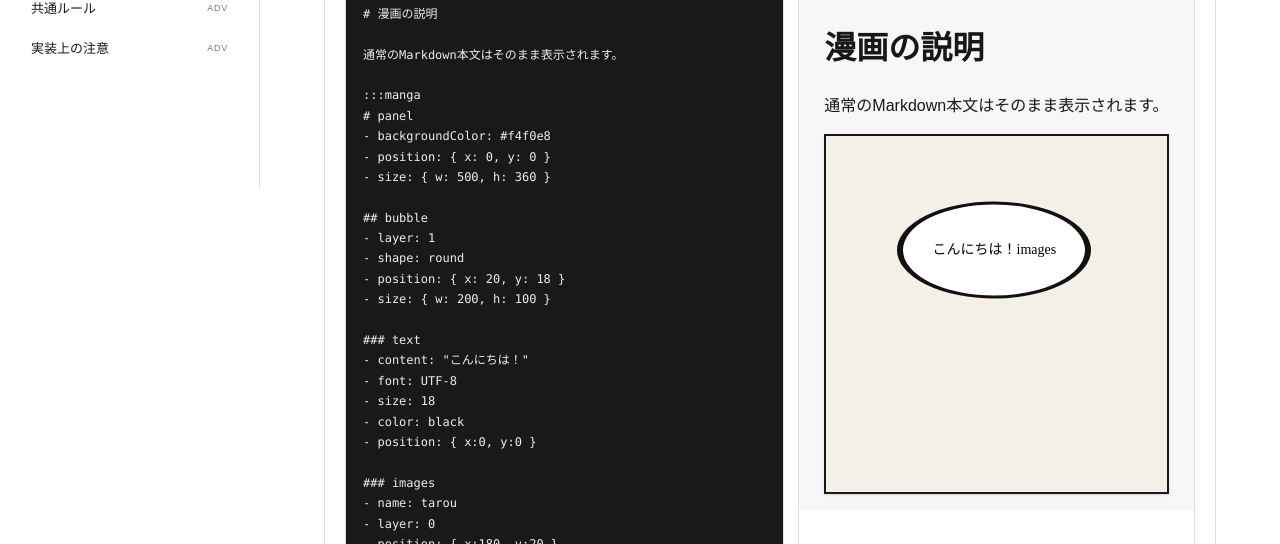
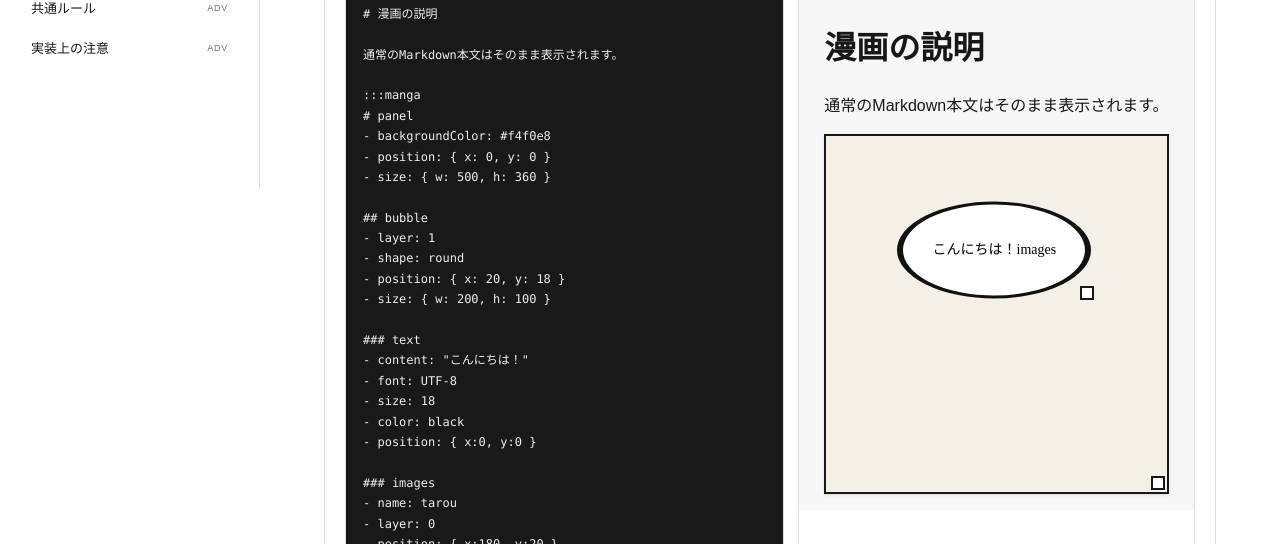
Before and after one commit to Koufuu15/MangaDown, a Vue app: page /guide in a window 1280 px wide. Shown: the part 640-1184 px from the top of the page. Built offline with nearby package versions, Linux system fonts and the light colour scheme.

Commit message:
プレビューからサイズや位置を変更

```diff
--- a/src/assets/writeMD.css
+++ b/src/assets/writeMD.css
@@ -639,3 +639,26 @@
     display:none;
   }
 }
+
+.markdown-preview-item{
+  touch-action:none;
+}
+
+.markdown-preview-item .markdown{
+  cursor:grab;
+  user-select:none;
+}
+
+.markdown-preview-item .markdown:active{cursor:grabbing}
+
+.markdown-resize-handle{
+  position:absolute;
+  right:0;
+  bottom:0;
+  width:14px;
+  height:14px;
+  border:2px solid var(--write-md-line);
+  background:#fff;
+  cursor:nwse-resize;
+  touch-action:none;
+}
--- a/src/components/manga/Panel.vue
+++ b/src/components/manga/Panel.vue
@@ -3,7 +3,7 @@ import { ref } from "vue"
 import { resolveAsset } from "@/utils/assetResolver"
 import Bubble from "./Bubble.vue"
 
-defineProps({
+const props = defineProps({
   panel: {
     type: Object,
     required: true
@@ -12,13 +12,18 @@ defineProps({
 
 const drag = ref(null)
 
-function startDrag(event, target) {
+function getPanelRect(event) {
+  return event.currentTarget.closest(".manga-panel").getBoundingClientRect()
+}
+
+function startDrag(event, target, unit = "percent") {
   if (event.button !== 0) return
 
-  const panelElement = event.currentTarget.closest(".relative")
-  const rect = panelElement.getBoundingClientRect()
+  const rect = getPanelRect(event)
   drag.value = {
+    mode: "drag",
     target,
+    unit,
     startX: event.clientX,
     startY: event.clientY,
     x: target.position?.x ?? 0,
@@ -30,13 +35,43 @@ function startDrag(event, target) {
   event.preventDefault()
 }
 
+function startResize(event, target) {
+  if (event.button !== 0) return
+
+  const rect = getPanelRect(event)
+  drag.value = {
+    mode: "resize",
+    target,
+    startX: event.clientX,
+    startY: event.clientY,
+    x: target.size?.width ?? rect.width,
+    y: target.size?.height ?? rect.height,
+    width: rect.width,
+    height: rect.height
+  }
+  event.currentTarget.setPointerCapture?.(event.pointerId)
+  event.preventDefault()
+}
+
 function moveDrag(event) {
   if (!drag.value) return
 
   const current = drag.value
+  const deltaX = event.clientX - current.startX
+  const deltaY = event.clientY - current.startY
+
+  if (current.mode === "resize") {
+    current.target.size = {
+      width: Math.max(40, current.x + deltaX),
+      height: Math.max(40, current.y + deltaY)
+    }
+    return
+  }
+
+  const scale = current.unit === "percent" ? 100 : 1
   current.target.position = {
-    x: current.x + (event.clientX - current.startX) / current.width * 100,
-    y: current.y + (event.clientY - current.startY) / current.height * 100
+    x: current.x + deltaX / current.width * scale,
+    y: current.y + deltaY / current.height * scale
   }
 }
 
@@ -47,7 +82,11 @@ function endDrag() {
 
 <template>
   <div
-    class="relative shadow-sm overflow-hidden bg-white"
+    class="manga-panel relative shadow-sm overflow-hidden bg-white"
+    @pointerdown.self="startDrag($event, props.panel, 'pixel')"
+    @pointermove="moveDrag"
+    @pointerup="endDrag"
+    @pointercancel="endDrag"
     :style="{
       left: (panel.position?.x ?? 0) + 'px',
       top: (panel.position?.y ?? 0) + 'px',
@@ -59,6 +98,13 @@ function endDrag() {
       borderColor: panel.borderColor ?? '#18181b'
     }"
   >
+    <span
+      class="panel-resize-handle"
+      @pointerdown.stop="startResize($event, props.panel)"
+      @pointermove="moveDrag"
+      @pointerup="endDrag"
+      @pointercancel="endDrag"
+    />
     <template
       v-for="(component, index) in panel.components"
       :key="index"
@@ -73,7 +119,18 @@ function endDrag() {
         :style="{
           zIndex: bubble.layer
         }"
-        @pointerdown="startDrag($event, bubble)"
+        @pointerdown.stop="startDrag($event, bubble)"
+        @pointermove="moveDrag"
+        @pointerup="endDrag"
+        @pointercancel="endDrag"
+      />
+      <span
+        v-if="component.bubble"
+        v-for="bubble in component.bubble"
+        :key="`bubble-resize-${index}`"
+        class="element-resize-handle"
+        :style="{ left: `calc(${bubble.position?.x ?? 0}% + ${(bubble.size?.width ?? 100) - 14}px)`, top: `calc(${bubble.position?.y ?? 0}% + ${(bubble.size?.height ?? 60) - 14}px)`, zIndex: (bubble.layer ?? 0) + 1 }"
+        @pointerdown.stop="startResize($event, bubble)"
         @pointermove="moveDrag"
         @pointerup="endDrag"
         @pointercancel="endDrag"
@@ -93,7 +150,18 @@ function endDrag() {
           height: (image.size?.height ?? 100) + 'px',
           zIndex: image.layer
         }"
-        @pointerdown="startDrag($event, image)"
+        @pointerdown.stop="startDrag($event, image)"
+        @pointermove="moveDrag"
+        @pointerup="endDrag"
+        @pointercancel="endDrag"
+      />
+      <span
+        v-if="component.image"
+        v-for="image in component.image"
+        :key="`image-resize-${index}`"
+        class="element-resize-handle"
+        :style="{ left: `calc(${image.position?.x ?? 0}% + ${(image.size?.width ?? 100) - 14}px)`, top: `calc(${image.position?.y ?? 0}% + ${(image.size?.height ?? 100) - 14}px)`, zIndex: (image.layer ?? 0) + 1 }"
+        @pointerdown.stop="startResize($event, image)"
         @pointermove="moveDrag"
         @pointerup="endDrag"
         @pointercancel="endDrag"
@@ -116,6 +184,28 @@ img:active {
   cursor: grabbing;
 }
 
+.panel-resize-handle,
+.element-resize-handle {
+  position: absolute;
+  width: 14px;
+  height: 14px;
+  border: 2px solid #18181b;
+  background: #fff;
+  cursor: nwse-resize;
+  touch-action: none;
+  user-select: none;
+}
+
+.panel-resize-handle {
+  right: 2px;
+  bottom: 2px;
+  z-index: 10000;
+}
+
+.element-resize-handle {
+  pointer-events: auto;
+}
+
 p {
   margin: 0;
   word-break: break-word;
--- a/src/components/renderer/MarkdownBlock.vue
+++ b/src/components/renderer/MarkdownBlock.vue
@@ -1,4 +1,5 @@
 <script setup>
+import { ref } from "vue"
 import { marked } from "marked"
 
 marked.setOptions({
@@ -7,16 +8,61 @@ marked.setOptions({
 });
 
 const props = defineProps({
-  content:String
+    content:String,
+    editableBlock: {
+        type: Object,
+        default: null
+    }
 })
+
+const resizing = ref(null)
+const moving = ref(null)
+const textStyle = () => props.editableBlock ? {
+    position: "relative",
+    left: `${props.editableBlock.position?.x ?? 0}px`,
+    top: `${props.editableBlock.position?.y ?? 0}px`,
+    width: props.editableBlock.size?.width > 0 ? `${props.editableBlock.size.width}px` : "100%",
+    minHeight: props.editableBlock.size?.height > 0 ? `${props.editableBlock.size.height}px` : undefined
+} : undefined
+
+function startResize(event) {
+    if (!props.editableBlock) return
+    resizing.value = { x: event.clientX, y: event.clientY, width: props.editableBlock.size.width || event.currentTarget.parentElement.offsetWidth, height: props.editableBlock.size.height || event.currentTarget.parentElement.offsetHeight }
+    event.currentTarget.setPointerCapture?.(event.pointerId)
+}
+
+function startMove(event) {
+    if (!props.editableBlock || event.button !== 0) return
+    moving.value = { x: event.clientX, y: event.clientY, left: props.editableBlock.position?.x ?? 0, top: props.editableBlock.position?.y ?? 0 }
+    event.currentTarget.setPointerCapture?.(event.pointerId)
+    event.preventDefault()
+}
+
+function moveBlock(event) {
+    if (!moving.value || !props.editableBlock) return
+    props.editableBlock.position = { x: moving.value.left + event.clientX - moving.value.x, y: moving.value.top + event.clientY - moving.value.y }
+}
+
+function endMove() {
+    moving.value = null
+}
+
+function moveResize(event) {
+    if (!resizing.value || !props.editableBlock) return
+    props.editableBlock.size = { width: Math.max(80, resizing.value.width + event.clientX - resizing.value.x), height: Math.max(40, resizing.value.height + event.clientY - resizing.value.y) }
+}
+
+function endResize() {
+    resizing.value = null
+}
 </script>
 
 <template>
 
-<div
-    class="markdown"
-    v-html="marked.parse(content, {breaks: true})"
-/>
+<div class="markdown-preview-item" :style="textStyle()" @pointerdown="startMove" @pointermove="moveBlock" @pointerup="endMove" @pointercancel="endMove">
+    <div class="markdown" v-html="marked.parse(content, {breaks: true})" />
+    <span v-if="editableBlock" class="markdown-resize-handle" @pointerdown.stop="startResize" @pointermove="moveResize" @pointerup="endResize" @pointercancel="endResize" />
+</div>
 
 </template>
 
--- a/src/components/renderer/Renderer.vue
+++ b/src/components/renderer/Renderer.vue
@@ -16,10 +16,20 @@ const props = defineProps({
     panelGroups: {
         type: Array,
         default: null
+    },
+    editorBlocks: {
+        type: Array,
+        default: null
     }
 })
 
-const blocks = computed(() => parseMarkdown(props.content))
+const blocks = computed(() => props.editorBlocks
+    ? props.editorBlocks.map(block => ({
+        type: block.type === "text" ? BLOCK_TYPES.MARKDOWN : BLOCK_TYPES.MANGA,
+        content: block.content || "",
+        source: block
+    }))
+    : parseMarkdown(props.content))
 
 function panelsForBlock(index) {
     if (!props.panelGroups) return null
@@ -38,6 +48,7 @@ function panelsForBlock(index) {
             <MarkdownBlock
                 v-if="block.type===BLOCK_TYPES.MARKDOWN"
                 :content="block.content"
+                :editable-block="block.source"
             />
             <MangaBlock
                 v-else-if="block.type===BLOCK_TYPES.MANGA"
--- a/src/views/writeMD.vue
+++ b/src/views/writeMD.vue
@@ -40,7 +40,7 @@ const editorBlocks = ref([])
 
 initialBlocks.forEach(block => {
   if (block.type === "markdown" && block.content.trim()) {
-    editorBlocks.value.push({ type: "text", content: block.content.trim() })
+    editorBlocks.value.push({ type: "text", content: block.content.trim(), position: { x: 0, y: 0 }, size: { width: 0, height: 0 } })
   }
 
   if (block.type === "manga") {
@@ -122,7 +122,7 @@ function removePanel(blockIndex) {
 }
 
 function addText(index = editorBlocks.value.length) {
-  editorBlocks.value.splice(index, 0, { type: "text", content: "" })
+  editorBlocks.value.splice(index, 0, { type: "text", content: "", position: { x: 0, y: 0 }, size: { width: 0, height: 0 } })
   syncContent()
 }
 
@@ -371,7 +371,7 @@ syncContent()
         </div>
 
         <div class="write-md-preview">
-          <Renderer :content="content" :panel-groups="panelGroups" />
+          <Renderer :content="content" :panel-groups="panelGroups" :editor-blocks="editorBlocks" />
         </div>
       </section>
     </main>
```
